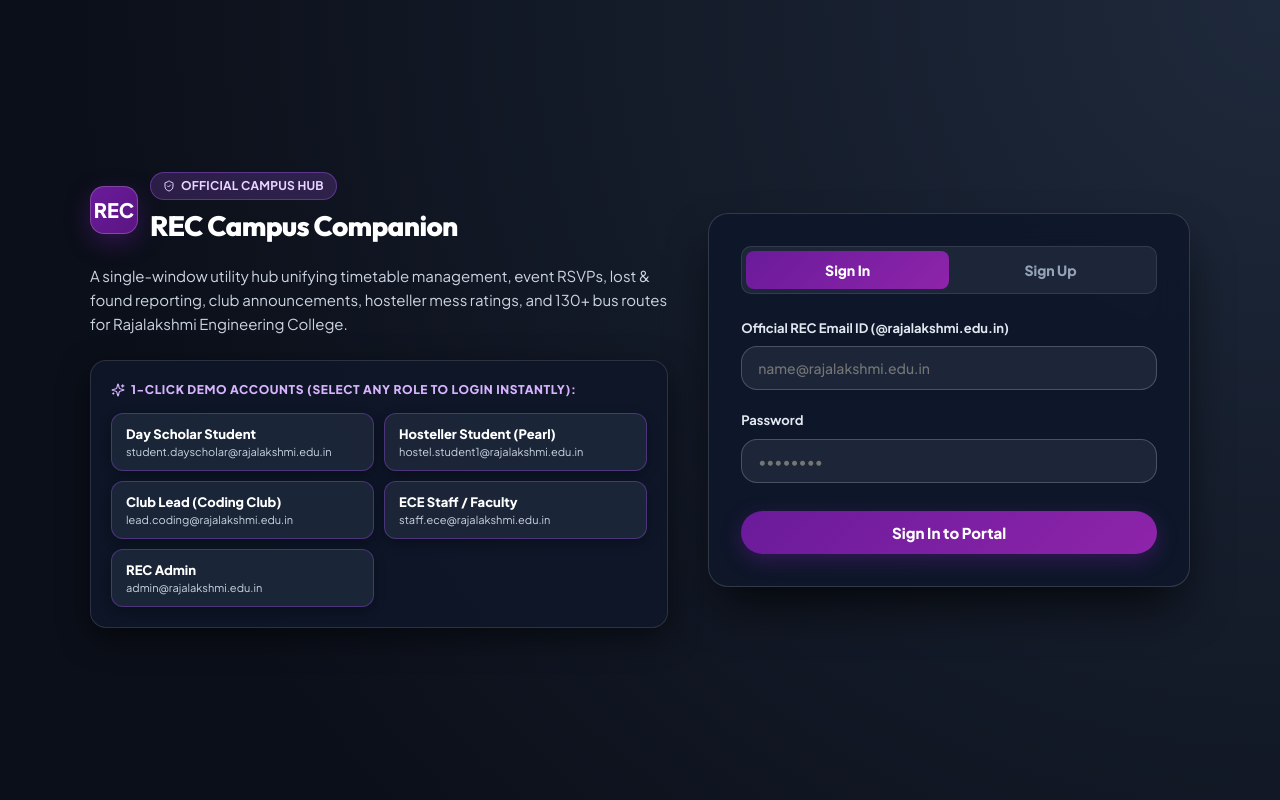
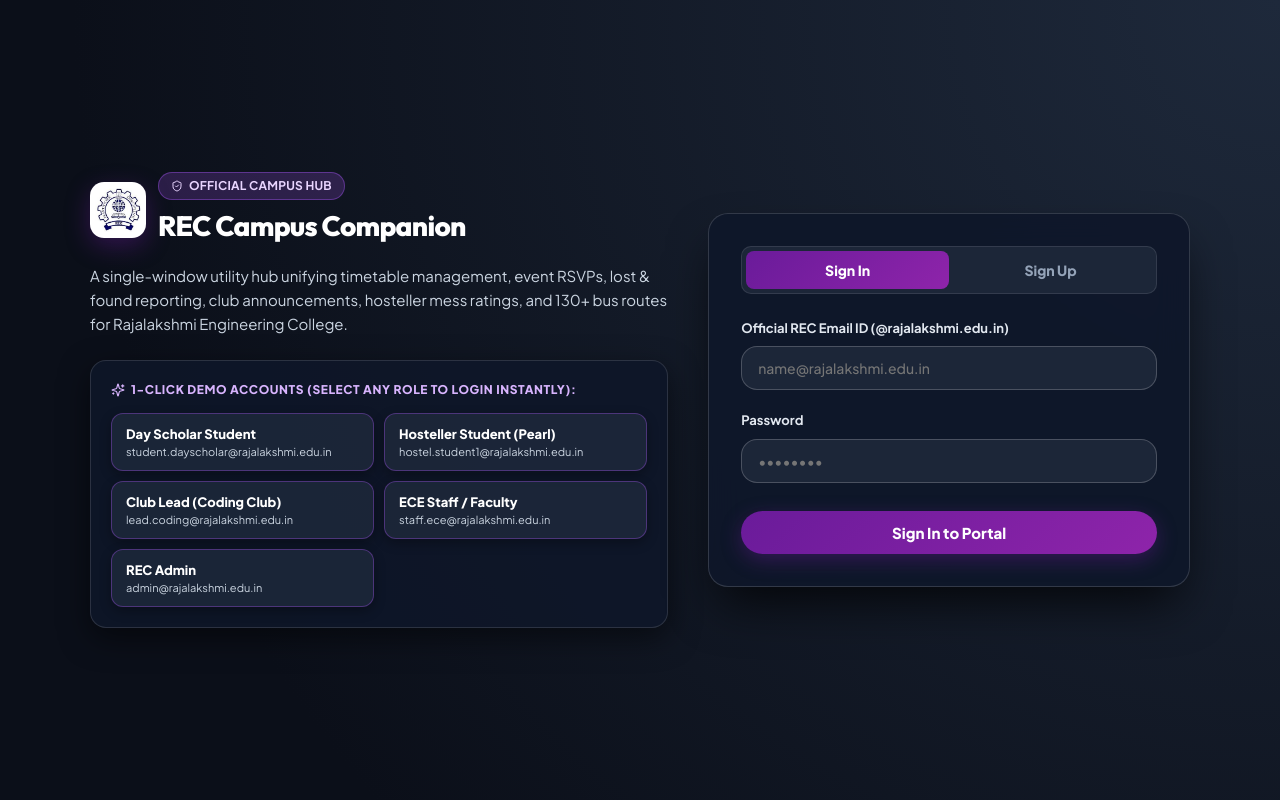
Before and after one commit to Mayanksharma-17/rec-campus-companion, a React (Vite) app in the folder client/: page / in a window 1280 px wide. Built offline with nearby package versions, Linux system fonts and the light colour scheme; no server answers.

Commit message:
feat: integrate official Rajalakshmi Engineering College (REC) logo across app

```diff
--- a/client/index.html
+++ b/client/index.html
@@ -2,7 +2,7 @@
 <html lang="en">
   <head>
     <meta charset="UTF-8" />
-    <link rel="icon" type="image/svg+xml" href="/vite.svg" />
+    <link rel="icon" type="image/jpeg" href="/rec_logo.jpg" />
     <meta name="viewport" content="width=device-width, initial-scale=1.0" />
     <title>REC Campus Companion — Rajalakshmi Engineering College Hub</title>
 
--- a/client/src/components/Dashboard.jsx
+++ b/client/src/components/Dashboard.jsx
@@ -27,6 +27,20 @@
       }}>
         <div style={{ position: 'relative', zIndex: 2, maxWidth: '700px' }}>
           <div style={{ display: 'flex', gap: '10px', alignItems: 'center', marginBottom: '14px', flexWrap: 'wrap' }}>
+            <img
+              src="/rec_logo.jpg"
+              alt="REC Official Logo"
+              style={{
+                width: '40px',
+                height: '40px',
+                borderRadius: '10px',
+                objectFit: 'contain',
+                background: '#ffffff',
+                padding: '2px',
+                boxShadow: '0 4px 12px rgba(0,0,0,0.3)',
+                border: '1px solid rgba(255,255,255,0.4)'
+              }}
+            />
             <span style={{ background: 'rgba(255, 255, 255, 0.2)', color: '#ffffff', border: '1px solid rgba(255, 255, 255, 0.35)', padding: '4px 14px', borderRadius: '20px', fontSize: '11px', fontWeight: 800, display: 'inline-flex', alignItems: 'center', gap: '6px' }}>
               <Award size={13} /> NAAC A++ ACCREDITED • AUTONOMOUS
             </span>
--- a/client/src/components/LoginPage.jsx
+++ b/client/src/components/LoginPage.jsx
@@ -109,22 +109,20 @@
         {/* Left Column: Branding & Demo Quick-Login Grid */}
         <div>
           <div style={{ display: 'flex', alignItems: 'center', gap: '12px', marginBottom: '16px' }}>
-            <div style={{
-              width: '48px',
-              height: '48px',
-              borderRadius: '14px',
-              background: 'linear-gradient(135deg, #6A1B9A, #5A1582)',
-              display: 'flex',
-              alignItems: 'center',
-              justifyContent: 'center',
-              fontWeight: 900,
-              color: '#ffffff',
-              fontSize: '20px',
-              boxShadow: '0 8px 24px rgba(106,27,154,0.4)',
-              border: '1px solid rgba(255,255,255,0.2)'
-            }}>
-              REC
-            </div>
+            <img
+              src="/rec_logo.jpg"
+              alt="Rajalakshmi Engineering College Logo"
+              style={{
+                width: '56px',
+                height: '56px',
+                borderRadius: '14px',
+                objectFit: 'contain',
+                background: '#ffffff',
+                padding: '4px',
+                boxShadow: '0 8px 24px rgba(106,27,154,0.4)',
+                border: '1px solid rgba(255,255,255,0.3)'
+              }}
+            />
             <div>
               <span className="badge badge-purple" style={{ background: 'rgba(168,85,247,0.2)', color: '#e9d5ff', border: '1px solid rgba(168,85,247,0.4)' }}>
                 <ShieldCheck size={12} /> OFFICIAL CAMPUS HUB
--- a/client/src/components/Navbar.jsx
+++ b/client/src/components/Navbar.jsx
@@ -37,25 +37,20 @@
       {/* Left Container: Brand & Left-Aligned Theme Switcher */}
       <div style={{ display: 'flex', alignItems: 'center', gap: '20px' }}>
         <div style={{ display: 'flex', alignItems: 'center', gap: '14px', cursor: 'pointer' }} onClick={() => setActiveModule('dashboard')}>
-          <div style={{
-            width: '46px',
-            height: '46px',
-            borderRadius: '14px',
-            background: 'linear-gradient(135deg, #6A1B9A, #5A1582)',
-            display: 'flex',
-            flexDirection: 'column',
-            alignItems: 'center',
-            justifyContent: 'center',
-            fontWeight: 900,
-            color: 'white',
-            fontSize: '15px',
-            boxShadow: '0 4px 16px rgba(106,27,154,0.4)',
-            letterSpacing: '0.5px',
-            border: '1px solid rgba(255,255,255,0.2)'
-          }}>
-            <span>REC</span>
-            <span style={{ fontSize: '7px', opacity: 0.8, marginTop: '-2px' }}>ESTD 1997</span>
-          </div>
+          <img
+            src="/rec_logo.jpg"
+            alt="Rajalakshmi Engineering College Logo"
+            style={{
+              width: '46px',
+              height: '46px',
+              borderRadius: '12px',
+              objectFit: 'contain',
+              background: '#ffffff',
+              padding: '3px',
+              boxShadow: '0 4px 16px rgba(106,27,154,0.4)',
+              border: '1px solid rgba(255,255,255,0.3)'
+            }}
+          />
 
           <div>
             <div style={{ display: 'flex', alignItems: 'center', gap: '8px' }}>
--- a/client/src/components/ProfileModule.jsx
+++ b/client/src/components/ProfileModule.jsx
@@ -235,11 +235,18 @@
                 <h3 style={{ fontSize: '22px', fontWeight: 900, marginTop: '6px', color: 'var(--text-main)' }}>{user?.name}</h3>
                 <p style={{ fontSize: '14px', color: 'var(--text-muted)' }}>{user?.email}</p>
               </div>
-              <img
-                src={pfpUrl || `https://api.dicebear.com/7.x/avataaars/svg?seed=${user?.name}`}
-                alt="Avatar"
-                style={{ width: '60px', height: '60px', borderRadius: '50%', objectFit: 'cover', border: '2px solid #2563eb' }}
-              />
+              <div style={{ display: 'flex', gap: '10px', alignItems: 'center' }}>
+                <img
+                  src="/rec_logo.jpg"
+                  alt="REC Logo"
+                  style={{ width: '48px', height: '48px', borderRadius: '10px', objectFit: 'contain', background: '#ffffff', padding: '3px', border: '1px solid var(--border-color)', boxShadow: '0 4px 12px rgba(0,0,0,0.15)' }}
+                />
+                <img
+                  src={pfpUrl || `https://api.dicebear.com/7.x/avataaars/svg?seed=${user?.name}`}
+                  alt="Avatar"
+                  style={{ width: '60px', height: '60px', borderRadius: '50%', objectFit: 'cover', border: '2px solid #2563eb' }}
+                />
+              </div>
             </div>
 
             <div style={{ background: 'var(--bg-elevated)', padding: '16px', borderRadius: '12px', fontSize: '14px', display: 'flex', flexDirection: 'column', gap: '10px', border: '1px solid var(--border-color)' }}>
```
Also changed, not shown: client/public/rec_logo.jpg (added), client/src/assets/rec_logo.jpg (added).
